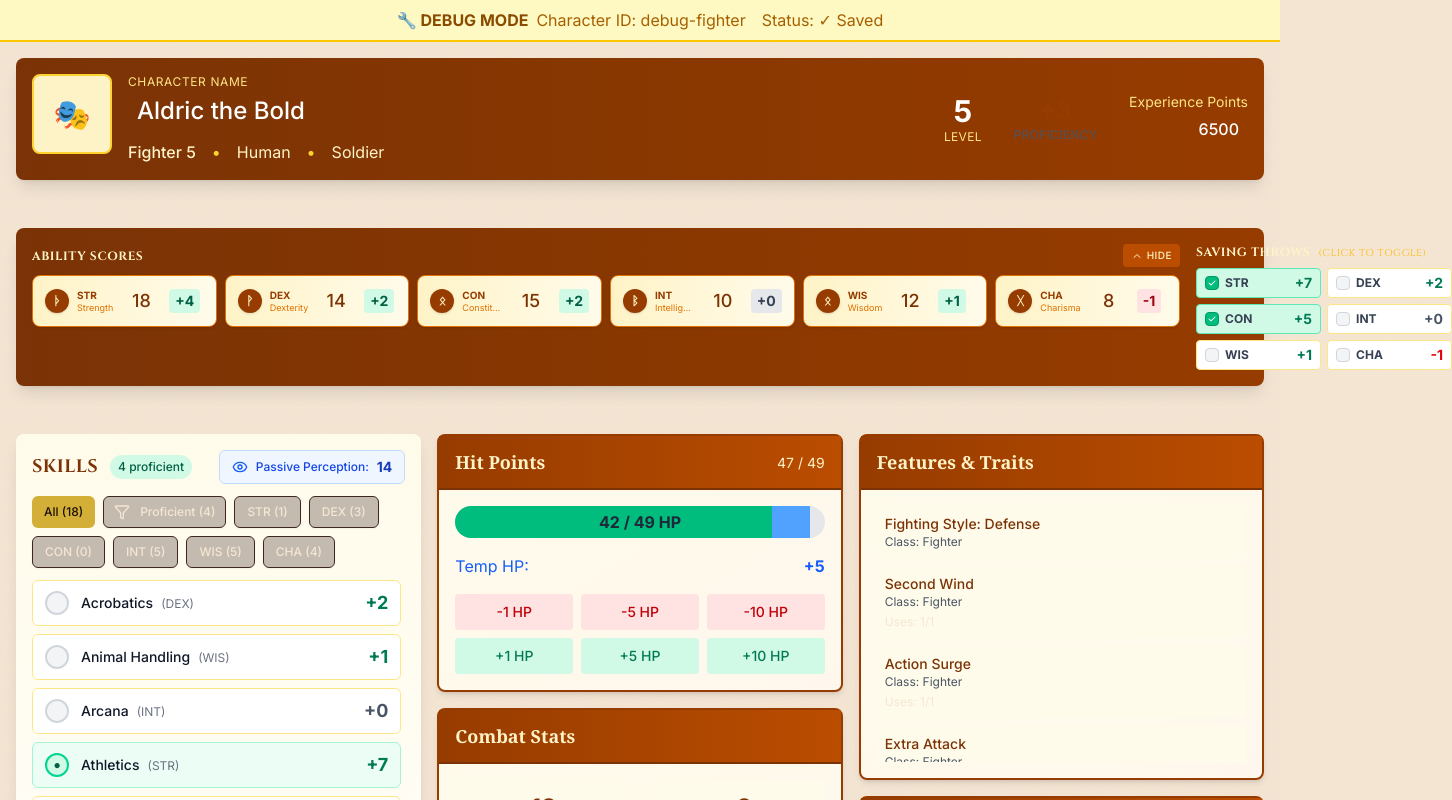
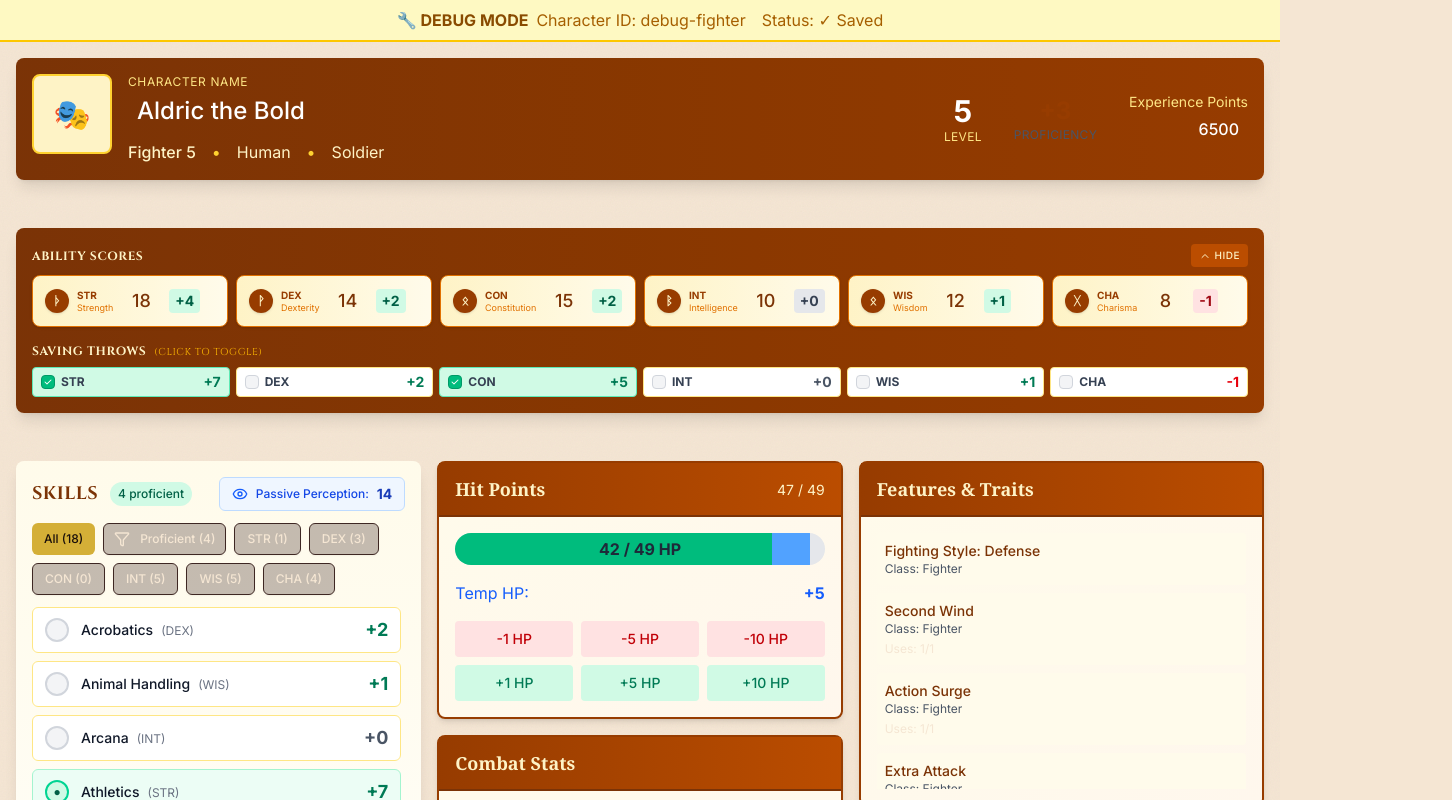
Before and after one commit to xvvcs/DnD-for-brokies, a Next.js app: page /characters/debug-fighter in a window 1280 px wide. Both pictures are taken after a click on the button "Show saving throws". Shown: the top 800 px of the page, 1452 px wide, since content can reach past the window. Built offline with nearby package versions, Linux system fonts and the light colour scheme.

Commit message:
fix: ability scores positioning on XL screens

```diff
--- a/src/components/character-sheet/AbilityScores.tsx
+++ b/src/components/character-sheet/AbilityScores.tsx
@@ -211,9 +211,9 @@ export function AbilityScores({
         className
       )}
     >
-      <div className="flex flex-col xl:flex-row gap-4">
+      <div className="flex flex-col gap-4">
         {/* Ability Scores Row - All 6 in one line */}
-        <div className="flex-1">
+        <div>
           <div className="flex items-center justify-between mb-2">
             <h3 className="text-amber-100 text-xs font-bold uppercase tracking-wider">
               Ability Scores
@@ -265,12 +265,12 @@ export function AbilityScores({
 
         {/* Saving Throws - Collapsible */}
         {showSaves && (
-          <div className="xl:w-64 shrink-0 animate-in slide-in-from-top-2 duration-200">
+          <div className="animate-in slide-in-from-top-2 duration-200">
             <h4 className="text-amber-100 text-xs font-bold uppercase tracking-wider mb-2">
               Saving Throws
               <span className="text-[10px] font-normal text-amber-400 ml-2">(Click to toggle)</span>
             </h4>
-            <div className="grid grid-cols-3 xl:grid-cols-2 gap-1.5">
+            <div className="grid grid-cols-3 sm:grid-cols-6 gap-1.5">
               {ABILITY_SCORES.map((ability) => (
                 <SavingThrowItem
                   key={`save-${ability}`}
```
